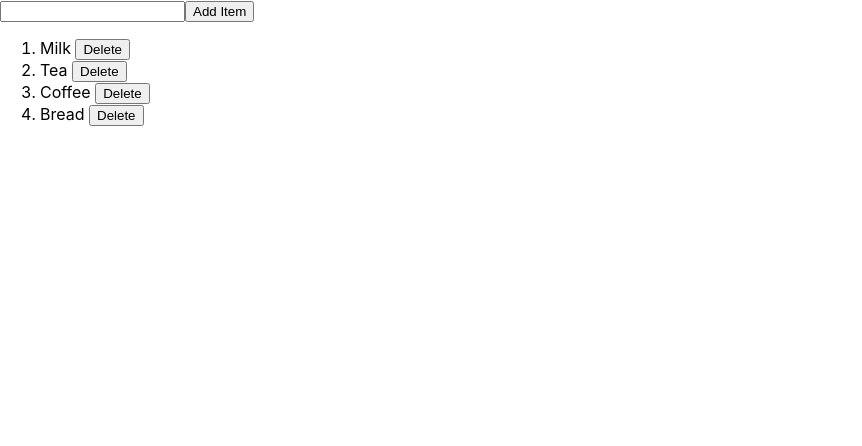
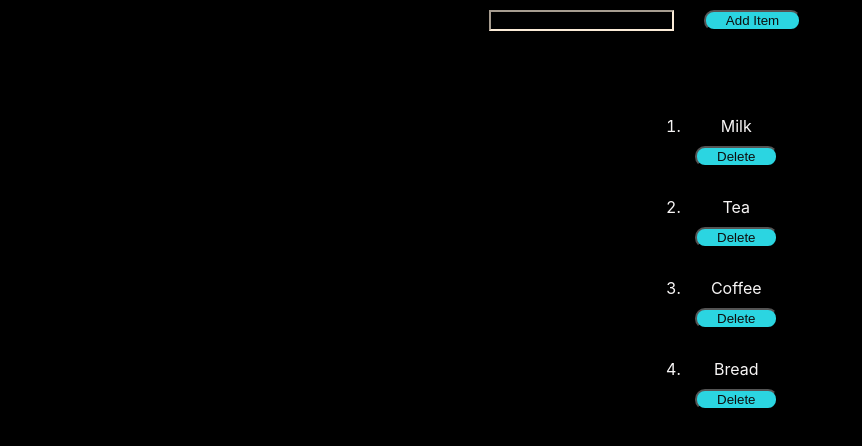
Before and after one commit to Keerthanabas/Todo-App, a React (Create React App) app: page / in a window 1280 px wide. Shown: the top 446 px of the page, without its empty margins (0-862 px from the left). Built offline with nearby package versions, Linux system fonts and the light colour scheme.

Commit message:
11.10.23 added css

```diff
--- a/src/App.css
+++ b/src/App.css
@@ -1,6 +1,6 @@
-/* .App {
+ /* .App {
   text-align: center;
-} */
+}  */
 
 .App-logo {
   height: 40vmin;
--- a/src/App.js
+++ b/src/App.js
@@ -1,6 +1,7 @@
 //import logo from './logo.svg';
-import './App.css';
+//import './App.css';
 import Todo from './Todo';
+import './Todo.css'
 
 function App() {
   return (
--- /dev/null
+++ b/src/Todo.css
@@ -0,0 +1,45 @@
+*{
+    text-align: center;
+    color: rgb(247, 245, 245);
+    box-decoration-break: slice;
+    background-color: black;
+}
+ol{
+    text-align: center;
+    padding-top: 20px;
+    margin-top: 20px;
+    margin-inline: 20px;
+}
+input{
+  border-color: antiquewhite;
+  margin-inline: 20px;
+
+}
+input:hover{
+    background-color: rgb(241, 241, 246);
+    box-shadow: 0 0 12px rgb(43, 213, 225);
+    color: black;
+}
+button{
+    background-color: rgb(43, 213, 225);
+    color: rgb(14, 14, 14);
+    padding-inline: 20px;
+    margin: 10px;
+    border-radius: 10px;
+}
+button:hover {
+    color: black;
+    box-shadow: 0 0 12px #15e4d2;
+
+}
+li{
+    text-align: center;
+    box-sizing: content-box;
+    margin: 20px;
+}
+form{
+    margin-top:10px;
+    margin-bottom:10px ;
+    margin-left: 600px;
+    margin-right: 500px;
+}
--- a/src/Todo.js
+++ b/src/Todo.js
@@ -1,4 +1,6 @@
 import { useState } from "react";
+import "./Todo.css";
+
 
 const Todo = () => {
   const [todo, setTodo] = useState(["Milk", "Tea", "Coffee", "Bread"]);
@@ -13,7 +15,6 @@ const Todo = () => {
   };
   return (
     <div>
-
       <input
         type="text"
         value={Add}
@@ -21,16 +22,25 @@ const Todo = () => {
       ></input>
       <button onClick={() => onLogin()}> Add Item </button>
 
+      <form>
+
+        <table>
+          <tr>
       <ol>
-
+        <td>
         {todo.map((item) => (
           <li>
             {item} <button onClick={() => deleteItem(item)}>Delete</button>
           </li>
           ))}
+         </td>
       </ol>
+      </tr>
+      </table>
 
-    </div>
+      </form>
+
+      </div>
   );
 };
 export default Todo;
```
